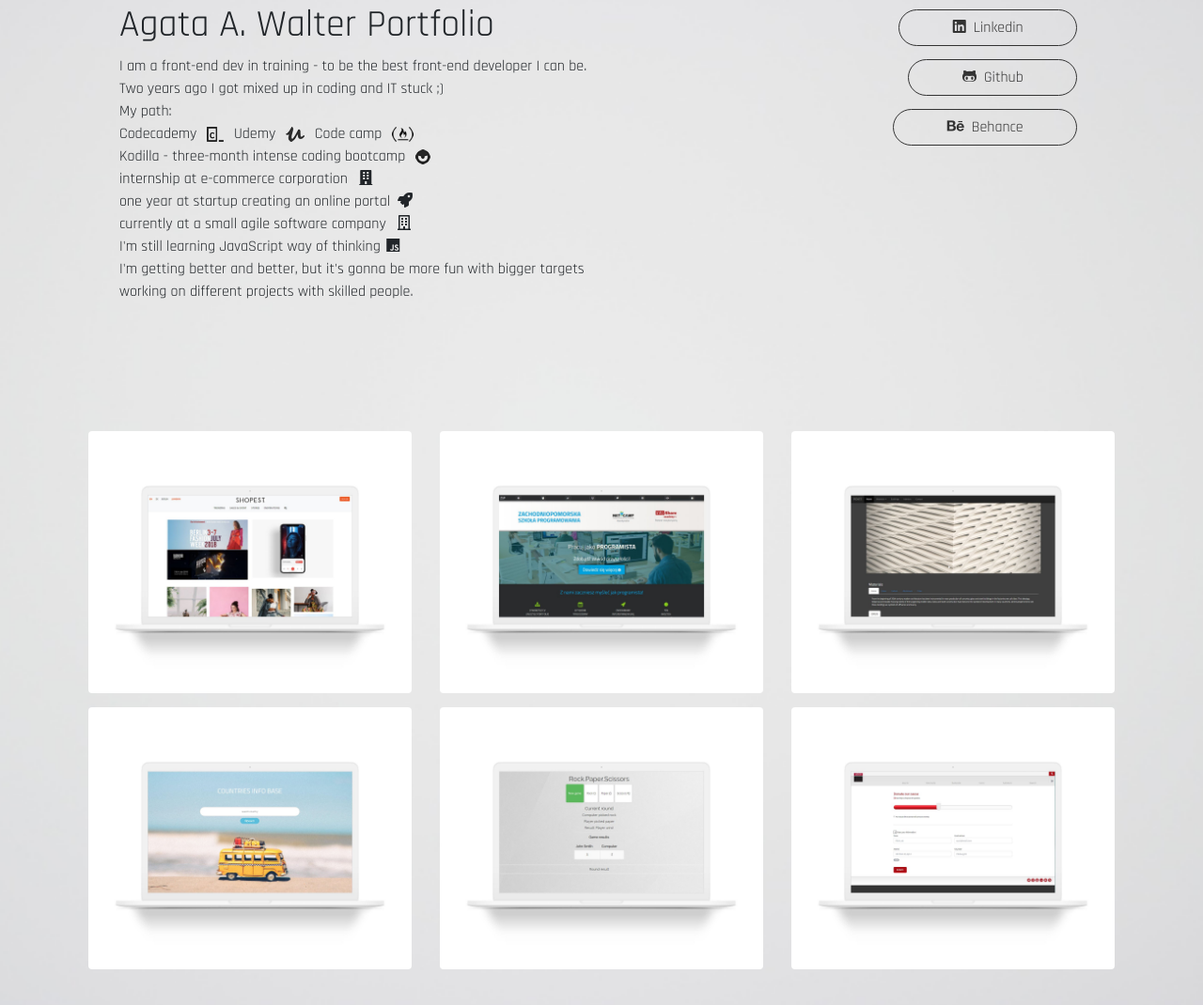
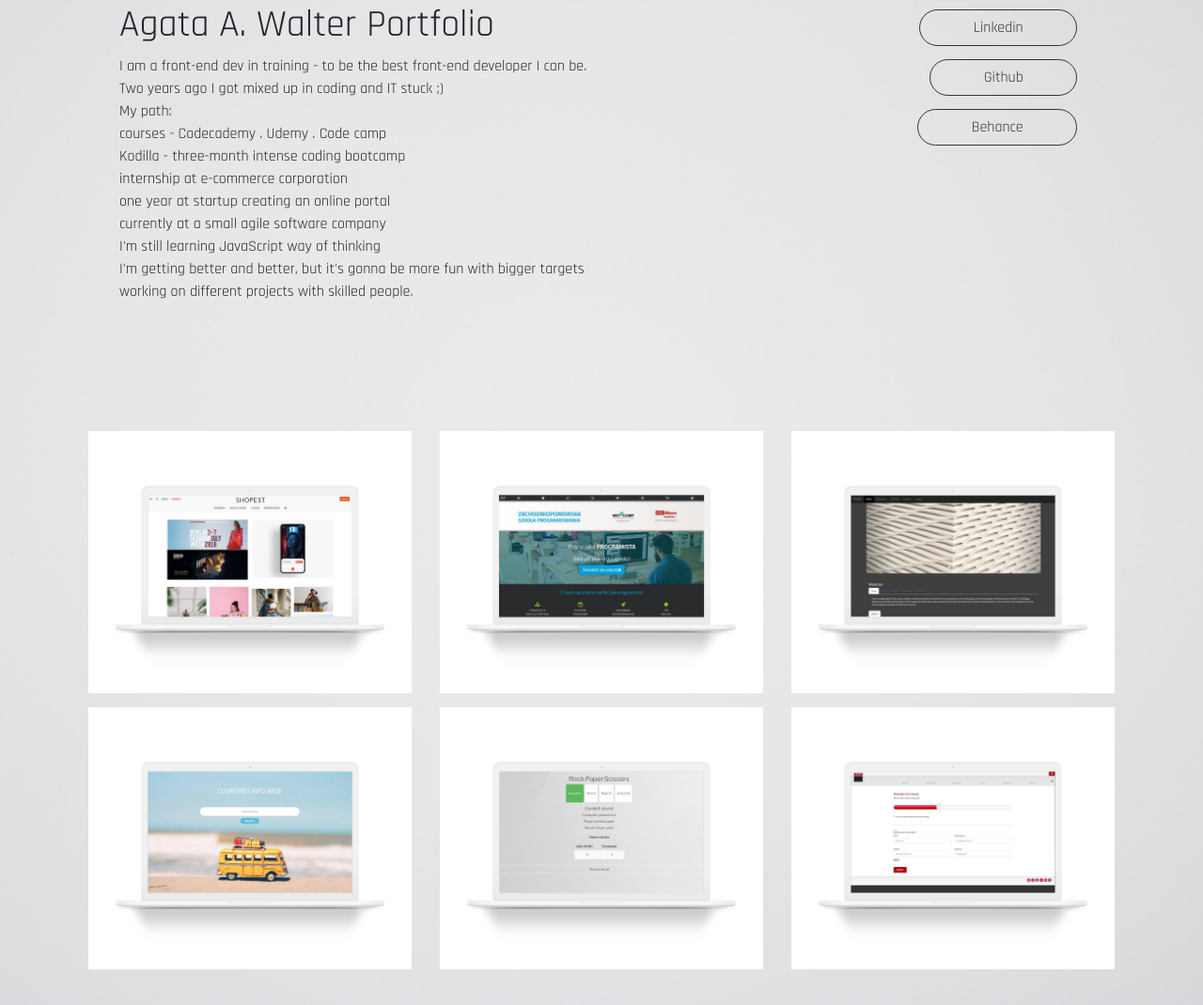
Before and after one commit to Angieagava/portfolio, a plain HTML site: page index.html in a window 1280 px wide. Shown: the part 54-1124 px from the top of the page at 94% size. Drawn offline with nearby package versions, Linux system fonts and the light colour scheme.

Commit message:
Add files via upload

```diff
--- a/index.html
+++ b/index.html
@@ -1,18 +1,13 @@
 <!DOCTYPE html>
-<html>
+<html lang="en">
 	<head>
 		<meta charset="utf-8">
 		<meta name="viewport" content="width=device-width, initial-scale=1.0">
 		<title>Portfolio A.A.W</title>
-		<link href="https://stackpath.bootstrapcdn.com/bootstrap/4.1.3/js/bootstrap.bundle.min.js">
 		<link rel="stylesheet" href="https://stackpath.bootstrapcdn.com/bootstrap/4.1.3/css/bootstrap.min.css">
-		<link rel="stylesheet" href="https://use.fontawesome.com/releases/v5.2.0/css/all.css">
 		<link href="https://fonts.googleapis.com/css?family=Rajdhani" rel="stylesheet">
 		<link rel="stylesheet" href="style.css">
-		<link rel="icon" href="images/favicon.ico" type="image/x-icon" >
-		<script src="https://code.jquery.com/jquery-3.3.1.slim.min.js"></script>
-		<script src="https://cdnjs.cloudflare.com/ajax/libs/popper.js/1.14.3/umd/popper.min.js"></script>
-		<script src="https://stackpath.bootstrapcdn.com/bootstrap/4.1.3/js/bootstrap.min.js"></script>
+		<link rel="icon" href="images/favicon.ico" type="image/x-icon">
 	</head>
 	<body>
 	<!--ABOUT-->
@@ -25,14 +20,12 @@
 							<p>I am a front-end dev in training -  to be the best front-end developer I can be.</p>
 							<p>Two years ago I got mixed up in coding and IT stuck ;)</p>
 							<p>My path:</p>
-							<p>Codecademy <img src="images/codecademy.png" alt="code cademy">
-							Udemy <img src="images/udemy.png" alt="udemy">
-							Code camp <img src="images/codecamp.png" alt="free code camp"></p>
-							<p>Kodilla - three-month intense coding bootcamp <img src="images/kodilla.png" alt="kodilla"></p>
-							<p> internship at e-commerce corporation <i class="fas fa-building ml-2"></i></p>
-							<p>one year at startup creating an online portal<i class="fas fa-rocket ml-2"></i></p>
-							<p> currently at a small agile software company <i class="far fa-building ml-2"></i></p>
-							<p>I'm still learning JavaScript way of thinking<i class="fab fa-js"></i></p>
+							<p>courses - Codecademy . Udemy . Code camp</p>
+							<p>Kodilla - three-month intense coding bootcamp</p>
+							<p>internship at e-commerce corporation</p>
+							<p>one year at startup creating an online portal</p>
+							<p>currently at a small agile software company</p>
+							<p>I'm still learning JavaScript way of thinking</p>
 							<p>I'm getting better and better, but it's gonna be more fun with bigger targets</p>
 							<p>working on different projects with skilled people.</p>
 						</div>
@@ -40,42 +33,43 @@
 					<div class="block_links col-md-4 col">
 						<ul>
 							<li class="btn btn-outline-info">
-								<a href="https://www.linkedin.com/in/agatawalter/" title="my Linkedin" target="_blank"><i class="fab fa-linkedin mr-2"></i>Linkedin</a></li>
-							<li class="btn btn-outline-info"><a href="https://github.com/Angieagava?tab=repositories" title="my Github" target="_blank"><i class="fab fa-github-alt mr-2"></i>Github</li>
-							<li class="btn btn-outline-info"><a href="https://www.behance.net/AngieAgava" title="my Behance" target="_blank"><i class="fab fa-behance mr-2"></i>Behance</li>
+								<a href="https://www.linkedin.com/in/agatawalter/" title="my Linkedin" target="_blank">Linkedin</a>
+							</li>
+							<li class="btn btn-outline-info">
+								<a href="https://github.com/Angieagava?tab=repositories" title="my Github" target="_blank">Github</a>
+							</li>
+							<li class="btn btn-outline-info">
+								<a href="https://www.behance.net/AngieAgava" title="my Behance" target="_blank">Behance</a>
+							</li>
 						</ul>
 					</div>
 				</div>
 			</div>
-		</div>
 		<div class="container-fluid block_gallery">
 			 <div class="row">
-			    <a href="https://angieagava.github.io/shopest4/" data-gallery="gallery" class="col-md-4" target="_blank">
-			      <img src="images/shopest.jpg" class="img-fluid rounded">
+			    <a href="https://angieagava.github.io/shopest4/" title="shopest" class="col-md-4" target="_blank" >
+			      <img src="images/shopest.jpg" class="img-fluid" alt="shopest">
 			    </a>
-			    <a href="https://angieagava.github.io/ZSP/"  data-gallery="gallery" class="col-md-4" target="_blank">
-			      <img src="images/zsp.jpg" class="img-fluid rounded">
+			    <a href="https://angieagava.github.io/ZSP/"  title="zsp" class="col-md-4" target="_blank">
+			      <img src="images/zsp.jpg" class="img-fluid" alt="zsp">
 			    </a>
-			    <a href="https://angieagava.github.io/construction_site/" data-gallery="gallery" class="col-md-4" target="_blank">
-			      <img src="images/inddes.jpg" class="img-fluid rounded">
+			    <a href="https://angieagava.github.io/construction_site/" title="inddes" class="col-md-4" target="_blank">
+			      <img src="images/inddes.jpg" class="img-fluid" alt="inddes">
 			    </a>
 			  </div>
 			  <div class="row">
-			    <a href="https://angieagava.github.io/countries-search/" data-gallery="gallery" class="col-md-4" target="_blank">
-			      <img src="images/country.jpg" class="img-fluid rounded">
+			    <a href="https://angieagava.github.io/countries-search/" title="countries search" class="col-md-4" target="_blank">
+			      <img src="images/country.jpg" class="img-fluid" alt="countries-search">
 
 			    </a>
-			    <a href="https://angieagava.github.io/rock.paper.sciccors/"  data-gallery="gallery" class="col-md-4" target="_blank">
-			      <img src="images/game.jpg" class="img-fluid rounded">
+			    <a href="https://angieagava.github.io/rock.paper.sciccors/"  title="game" class="col-md-4" target="_blank">
+			      <img src="images/game.jpg" class="img-fluid" alt="game">
 			    </a>
-			    <a href="https://angieagava.github.io/donation-site/" data-gallery="gallery" class="col-md-4">
-			      <img src="images/donate.jpg" class="img-fluid rounded">
+			    <a href="https://angieagava.github.io/donation-site/" title="donation-site" class="col-md-4">
+			      <img src="images/donate.jpg" class="img-fluid" alt="donation-site">
 			    </a>
 			  </div>
 			</div>
-			</section>
-		<script>
-
-		</script>
+		</section>
 	</body>
 </html>
```
